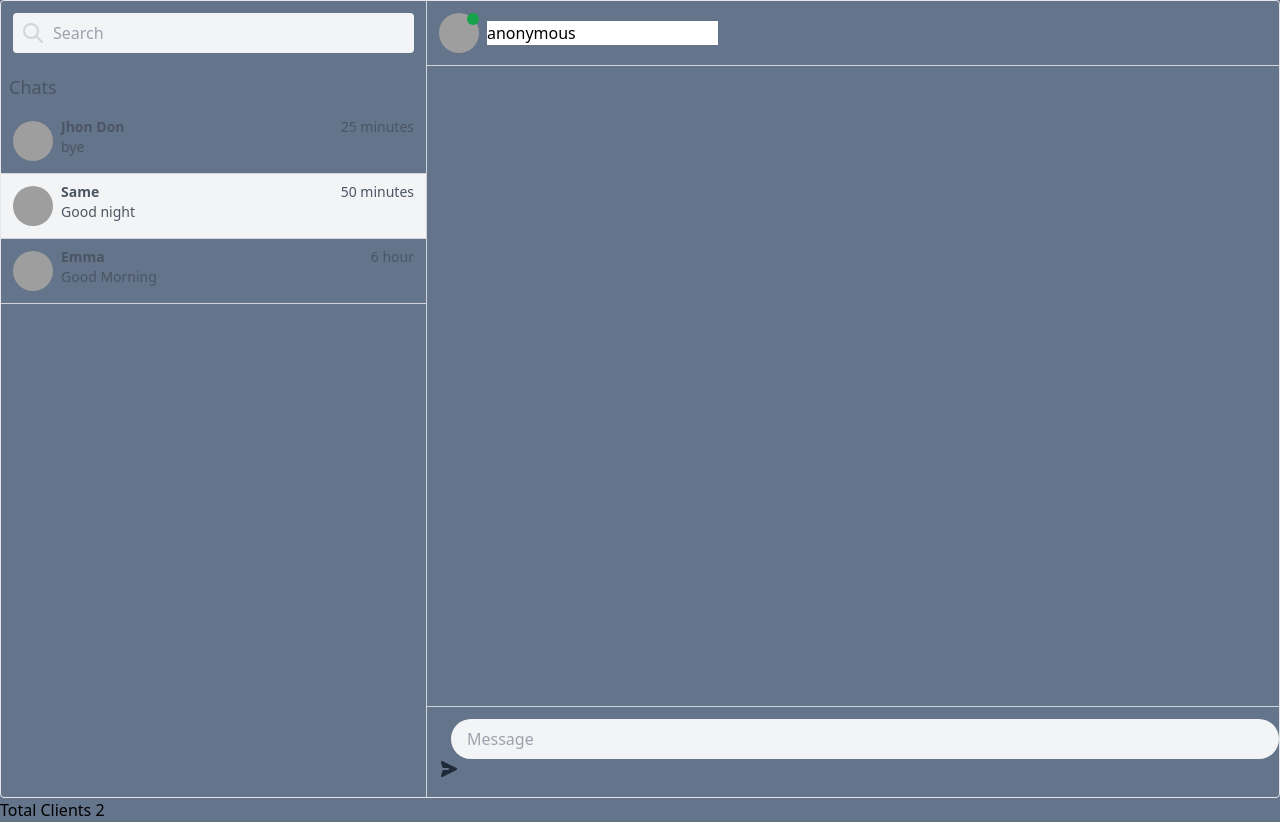
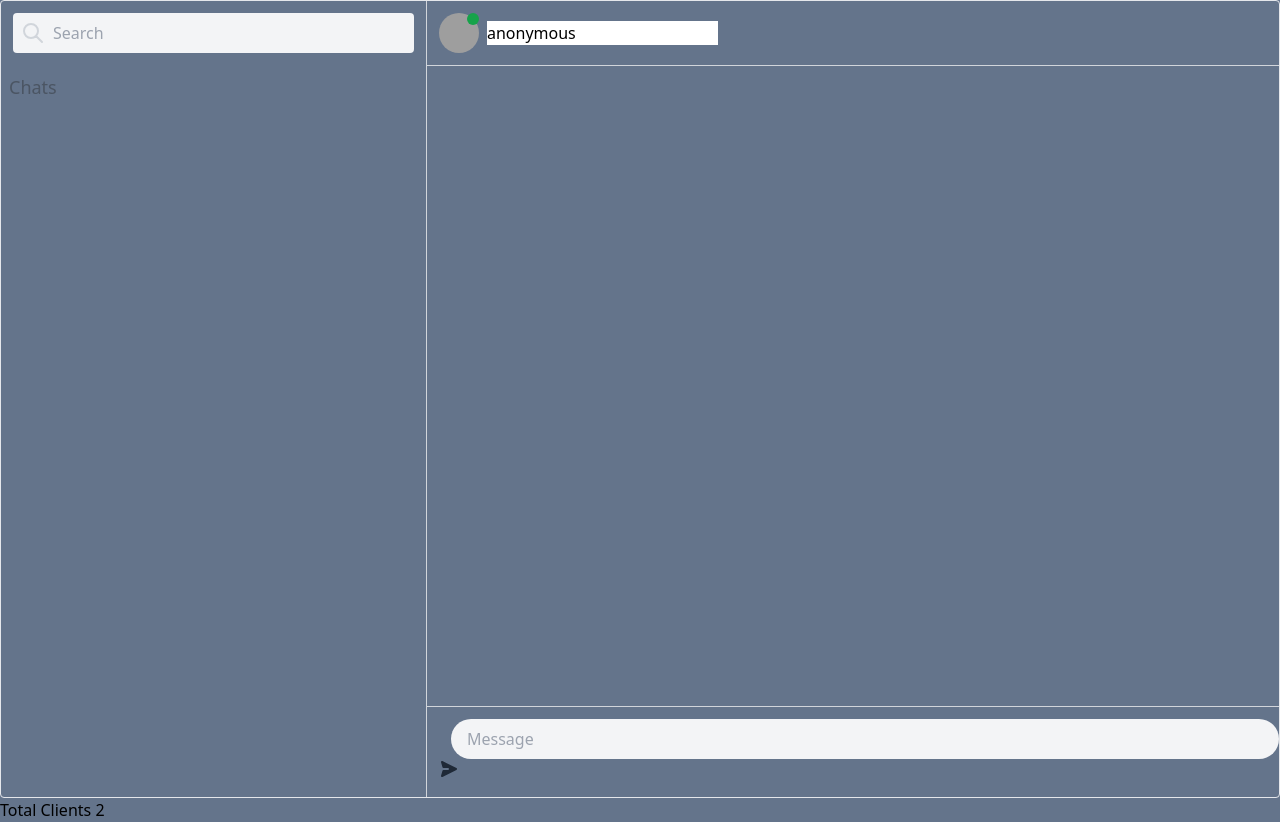
Before and after one commit to S4nfs/iChat, a website: page public/index.html in a window 1280 px wide. Drawn offline with nearby package versions, Linux system fonts and the light colour scheme; no server answers; grey boxes are pictures that could not be loaded.

Commit message:
add the list according to joined users

```diff
--- a/public/index.html
+++ b/public/index.html
@@ -29,7 +29,7 @@
                 <ul class="overflow-auto h-[32rem]">
                     <h2 class="my-2 mb-2 ml-2 text-lg text-gray-600">Chats</h2>
                     <li id="lobbyusers">
-                        <a
+                        <!-- <a
                             class="flex items-center px-3 py-2 text-sm transition duration-150 ease-in-out border-b border-gray-300 cursor-pointer hover:bg-gray-100 focus:outline-none">
                             <img class="object-cover w-10 h-10 rounded-full"
                                 src="https://cdn.pixabay.com/photo/2018/09/12/12/14/man-3672010__340.jpg"
@@ -41,33 +41,7 @@
                                 </div>
                                 <span class="block ml-2 text-sm text-gray-600">bye</span>
                             </div>
-                        </a>
-                        <a
-                            class="flex items-center px-3 py-2 text-sm transition duration-150 ease-in-out bg-gray-100 border-b border-gray-300 cursor-pointer focus:outline-none">
-                            <img class="object-cover w-10 h-10 rounded-full"
-                                src="https://cdn.pixabay.com/photo/2016/06/15/15/25/loudspeaker-1459128__340.png"
-                                alt="username" />
-                            <div class="w-full pb-2">
-                                <div class="flex justify-between">
-                                    <span class="block ml-2 font-semibold text-gray-600">Same</span>
-                                    <span class="block ml-2 text-sm text-gray-600">50 minutes</span>
-                                </div>
-                                <span class="block ml-2 text-sm text-gray-600">Good night</span>
-                            </div>
-                        </a>
-                        <a
-                            class="flex items-center px-3 py-2 text-sm transition duration-150 ease-in-out border-b border-gray-300 cursor-pointer hover:bg-gray-100 focus:outline-none">
-                            <img class="object-cover w-10 h-10 rounded-full"
-                                src="https://cdn.pixabay.com/photo/2018/01/15/07/51/woman-3083383__340.jpg"
-                                alt="username" />
-                            <div class="w-full pb-2">
-                                <div class="flex justify-between">
-                                    <span class="block ml-2 font-semibold text-gray-600">Emma</span>
-                                    <span class="block ml-2 text-sm text-gray-600">6 hour</span>
-                                </div>
-                                <span class="block ml-2 text-sm text-gray-600">Good Morning</span>
-                            </div>
-                        </a>
+                        </a> -->
                     </li>
                 </ul>
             </div>
```
